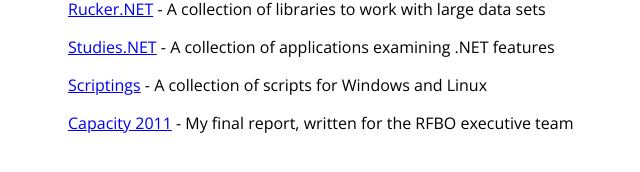
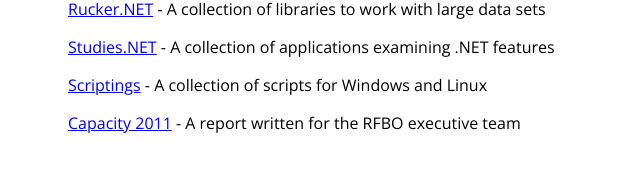
Before and after one commit to mrucker/mrucker.github.io, a Jekyll site: the page built from pages/projects.md, in a window 1280 px wide. Shown: the part 218-390 px from the top of the page, without its empty margins (237-877 px from the left). Built offline with Jekyll 4.4.1, drawn with Linux system fonts in a browser that asks for light colours; nearby versions of some CDN libraries.

Commit message:
More consistent description

```diff
--- a/_data/projects.yml
+++ b/_data/projects.yml
@@ -20,5 +20,5 @@
 
 - title      : Capacity 2011
   url        : https://drive.google.com/open?id=0ByS2UG_X7wkOZmVkc0lSSXNxT0U
-  description: My final report, written for the RFBO executive team
+  description: A report written for the RFBO executive team
   position   : 5
```
